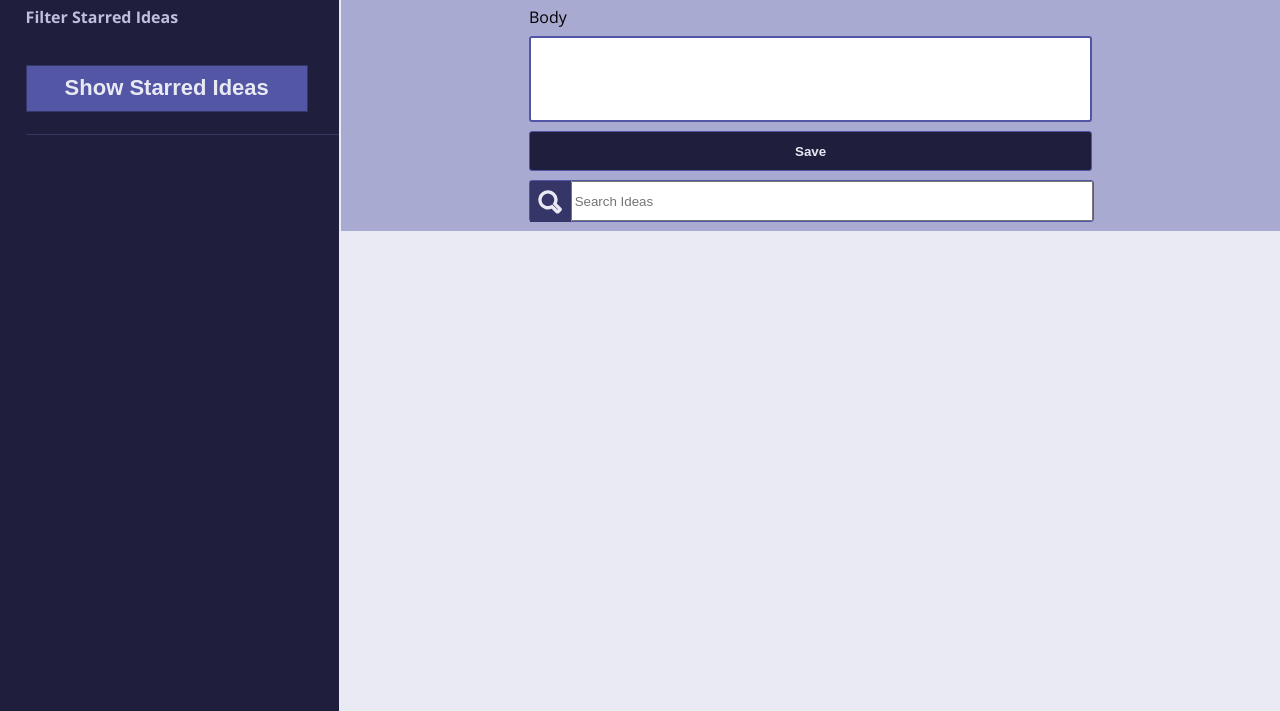
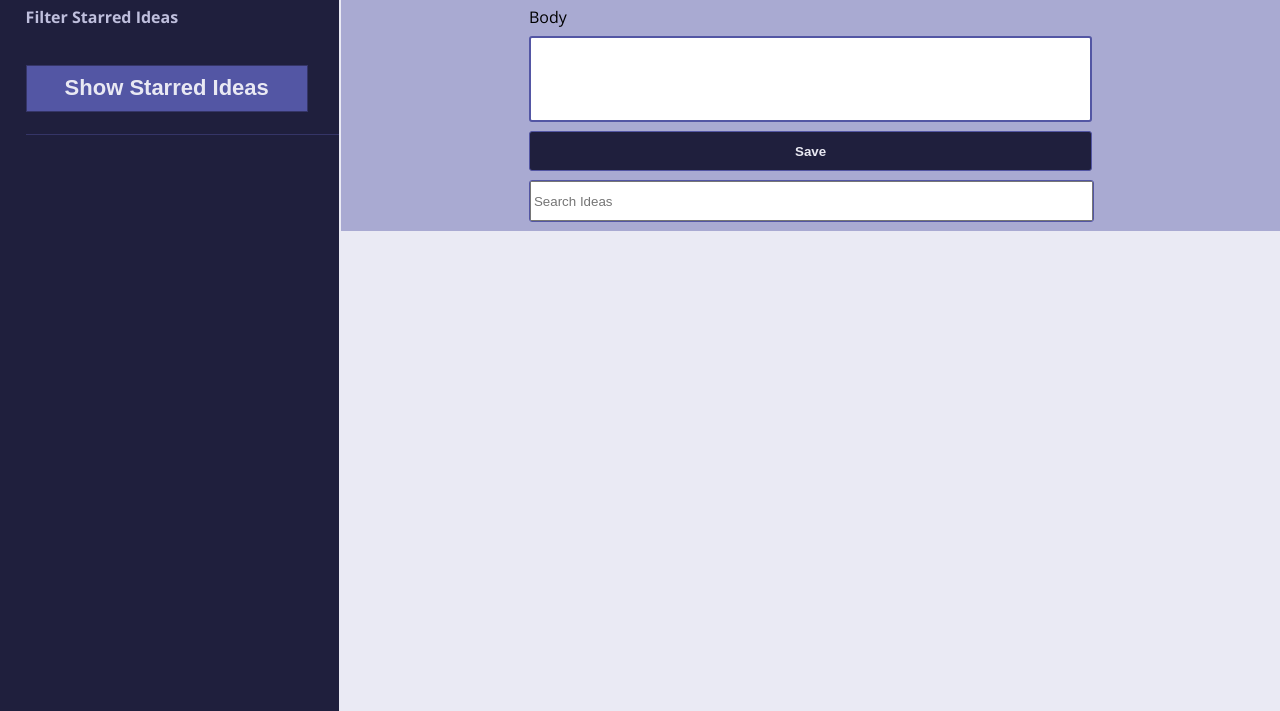
Before and after one commit to RyanBaer42/IdeaBox, a plain HTML site: page index.html in a window 1280 px wide. Shown: the part 89-800 px from the top of the page. Drawn offline with nearby package versions, Linux system fonts and the light colour scheme.

Commit message:
refactor HTML

```diff
--- a/index.html
+++ b/index.html
@@ -24,7 +24,9 @@
                   <input class="input-body" type="text" name="body" id="body">
                   <Button class="save-button">Save</Button>
                   <div class="search-ideas-line">
-                    <img class="search-icon" src="./assets/search.svg">
+                    <div class="icon-box">
+                      <!-- <img class="search-icon" src="./assets/search.svg"> -->
+                    </div>
                     <label class="search-line"></label>
                     <input class="input-search" type="text" id="search-ideas-input-line" placeholder="Search Ideas">
                   </div>
```
